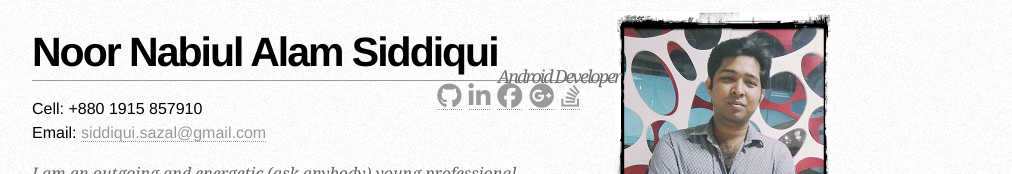
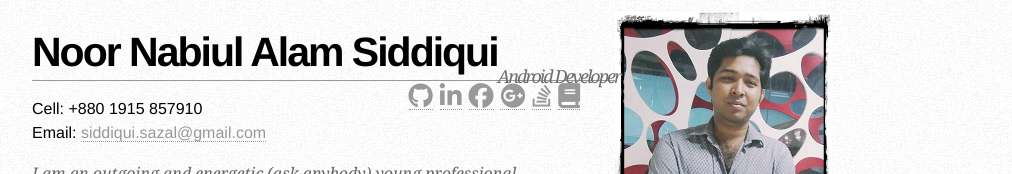
Before and after one commit to sazal-ns/sazal-ns.github.io, a plain HTML site: page index.html in a window 1280 px wide. Shown: the top 174 px of the page, without its empty margins (208-1220 px from the left). Drawn offline with Linux system fonts and the light colour scheme.

Commit message:
Update index.html

```diff
--- a/index.html
+++ b/index.html
@@ -49,6 +49,7 @@
                 <a class="fa fa-facebook-official" href="https://www.facebook.com/sazal.ns" target="_blank"></a>
                 <a class="fa fa-google-plus-official" href="https://plus.google.com/u/0/+SazalSiddiqui" target="_blank"></a>
                 <a class="fa fa-stack-overflow" href="https://stackoverflow.com/users/4357771/noor-nabiul-alam-siddiqui?tab=profile" target="_blank"></a>
+                <a class="fa fa-book" href="https://stackoverflow.com/story/sazal" target="_blank"></a
             </p>
 
             <p>
```
